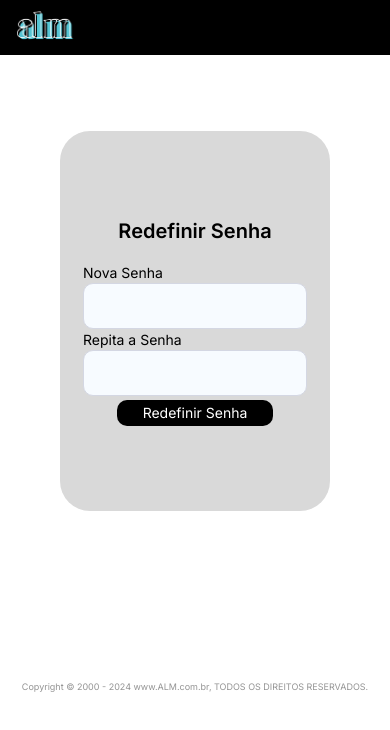
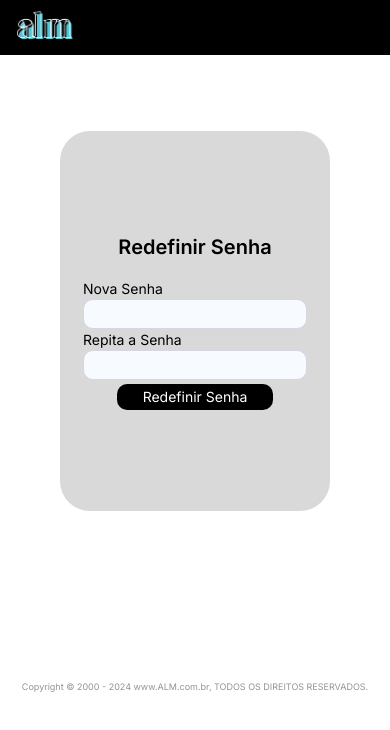
Before and after one commit to MrcsFaria/ALM-FRONT, a React (Create React App) app: page /NewPass in a window 390 px wide. Shown: the top 730 px of the page. Built offline with nearby package versions, Linux system fonts and the light colour scheme.

Commit message:
added media query

```diff
--- a/src/components/FrameCode/frameCode.css
+++ b/src/components/FrameCode/frameCode.css
@@ -25,6 +25,10 @@
     text-align: center;
 }
 
+.campos-code input{
+    height: 30px;
+}
+
 .formulario-code{
     display: flex;
     flex-direction: column;
--- a/src/components/FrameNewPass/frameNewPass.css
+++ b/src/components/FrameNewPass/frameNewPass.css
@@ -14,3 +14,11 @@
     color: rgb(255, 255, 255);
     gap: 20vh;
 }
+
+#newPassword {
+    height: 30px;
+}
+
+#confirmPassword {
+    height: 30px;
+}
```
